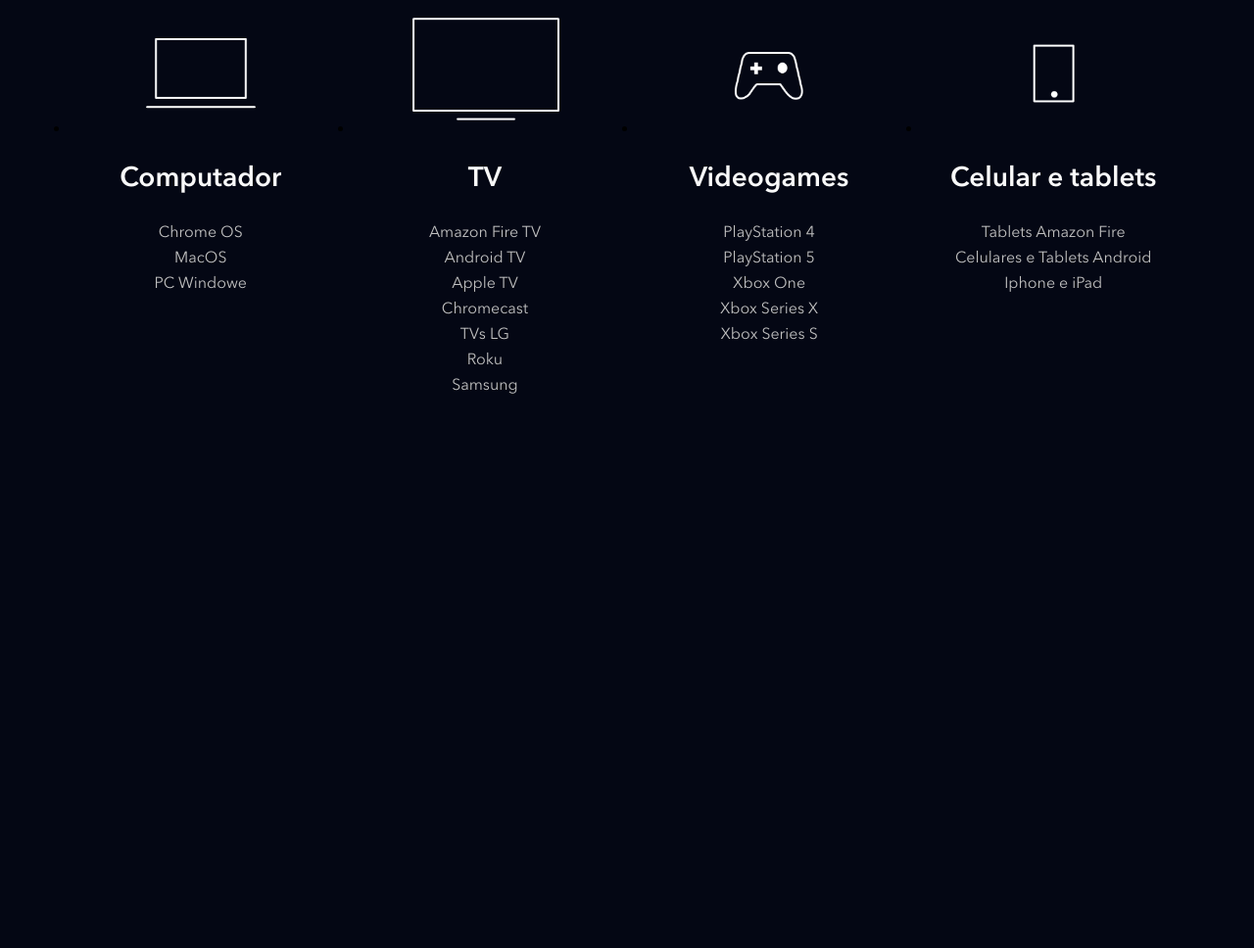
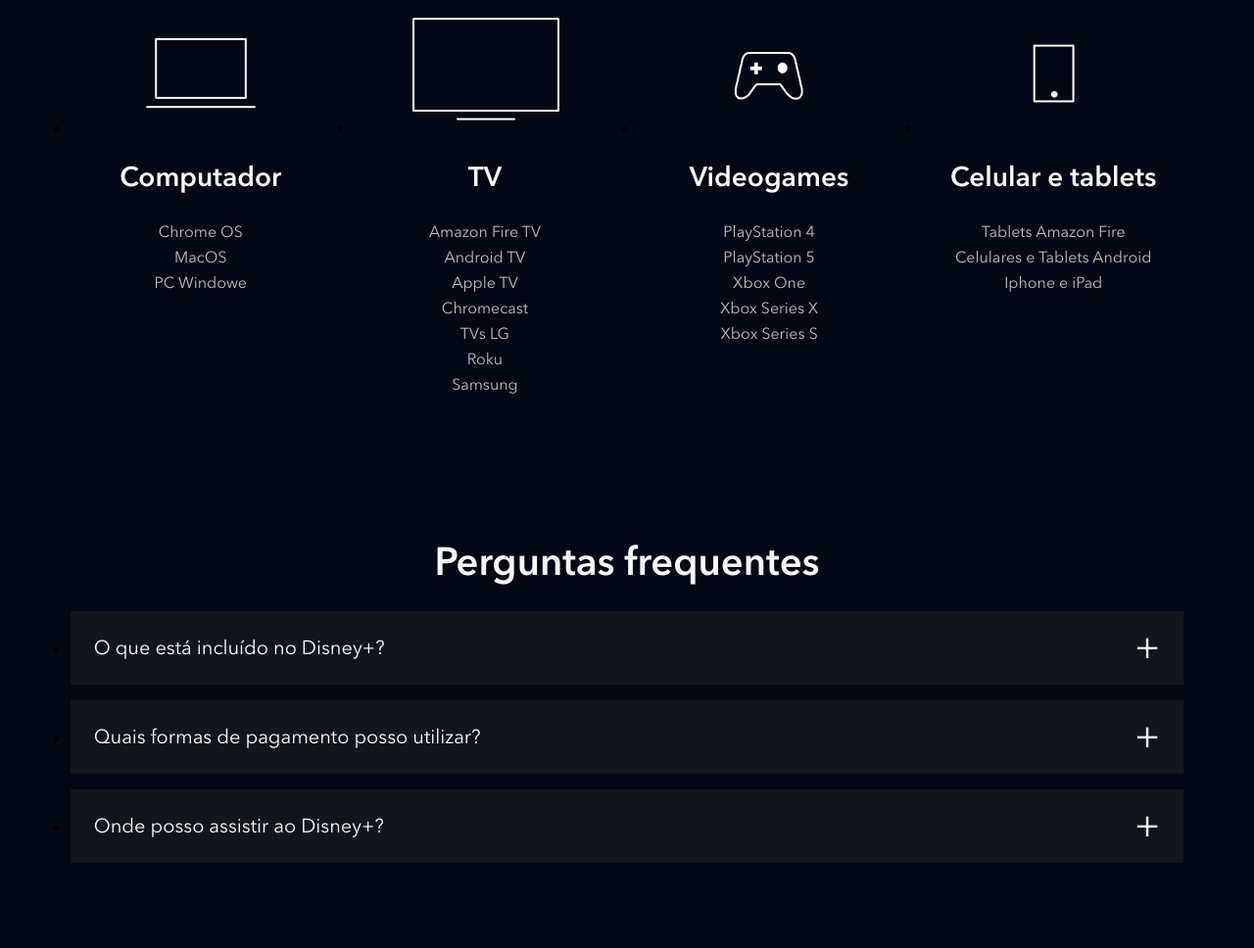
Before and after one commit to DennerSA/clone_disneyplus, a website: page index.html in a window 1280 px wide. Shown: the part 3904-4872 px from the top of the page at 98% size. Before the commit the page ends 4382 px from the top, so only its background shows below. Drawn offline with nearby package versions, Linux system fonts and the light colour scheme; files that its build step writes are made by us from their sources; files whose address does not match are found by name.

Commit message:
criando a pagina FAQ

```diff
--- a/index.html
+++ b/index.html
@@ -239,6 +239,57 @@
 
     </section>
 
+    <section class="faq">
+      <h2 class="title">Perguntas frequentes</h2>
+      <ul class="faq__questions">
+        <li class="faq__questions__item">
+          <div class="faq__questions__item__question" data-faq-question>
+            O que está incluído no Disney+?
+          </div>
+          <div class="faq__questions__item__answer text--big">
+            <h3>Benefícios de assinar o Disney+:</h3>
+            <ul>
+              <li class="maker"> Estreias de filmes, séries originais e
+                clássicos da Disney,
+                Pixar, Marvel, Star Wars, National Geographic e Hulu.</li>
+              <li class="maker">
+                Os torneios mais importantes do mundo e programas da ESPN ao
+                vivo.
+              </li>
+              <li class="maker">
+                Até quatro telas ao mesmo tempo com o Disney+ Premium, e até
+                duas com o Disney+ Padrão.
+              </li>
+              <li class="maker">
+                Downloads, criação de perfis e controle parental para
+                personalizar a experiência por idade, de acordo com o seu plano.
+              </li>
+            </ul>
+          </div>
+        </li>
+        <li class="faq__questions__item">
+          <div class="faq__questions__item__question" data-faq-question>
+            Quais formas de pagamento posso utilizar?
+          </div>
+          <div class="faq__questions__item__answer text--big">
+            Você pode pagar com cartão de crédito, débito ou Mercado Pago, ou
+            por meio de empresas parceiras, como Mercado Livre e provedores
+            locais de TV, telefone e internet.
+          </div>
+        </li>
+        <li class="faq__questions__item">
+          <div class="faq__questions__item__question" data-faq-question>
+            Onde posso assistir ao Disney+?
+          </div>
+          <div class="faq__questions__item__answer text--big">
+            O aplicativo do Disney+ está disponível em dispositivos móveis,
+            navegadores, videogames, decodificadores e smart TVs. Confira a
+            lista completa de dispositivos compatíveis na Central de Ajuda.
+          </div>
+        </li>
+      </ul>
+    </section>
+
     <script src="./src/main.js"></script>
   </body>
 </html>
--- a/src/main.js
+++ b/src/main.js
@@ -1,5 +1,6 @@
 document.addEventListener('DOMContentLoaded', () => {
   const buttons = document.querySelectorAll('[data-tab-button]');
+  const questions = document.querySelectorAll('[data-faq-question]');
 
   for (let i = 0; i < buttons.length; i++) {
     buttons[i].addEventListener('click', function (botao) {
@@ -11,7 +12,17 @@
       botao.target.classList.add('shows__tabs__button--is-active');
     });
   }
+
+  for (let i = 0; i < questions.length; i++) {
+    questions[i].addEventListener('click', abrirOuFecharResposta);
+  }
 });
+
+function abrirOuFecharResposta(elemento) {
+  const classe = 'faq__questions__item--is-open';
+  const elementoPai = elemento.currentTarget.parentNode;
+  elementoPai.classList.toggle(classe);
+}
 
 function removeBotaoAtivo() {
   const buttons = document.querySelectorAll('[data-tab-button]');
--- /dev/null
+++ b/src/styles/_faq.scss
@@ -0,0 +1,65 @@
+.faq {
+  padding: 5.6vw;
+
+  h2 {
+    text-align: center;
+    margin-bottom: 24px;
+  }
+
+  &__questions {
+    &__item {
+      background-color: #13151d;
+      margin-bottom: 16px;
+
+      &__question {
+        color: #fff;
+        font-size: 20px;
+        padding: 24px;
+        display: block;
+        cursor: pointer;
+        position: relative;
+
+        &::after {
+          content: '+';
+          position: absolute;
+          top: 0;
+          right: 24px;
+          height: 100%;
+          display: flex;
+          align-items: center;
+          font-size: 40px;
+        }
+      }
+
+      &__answer {
+        height: 0;
+        overflow: hidden;
+        padding: 0 24px;
+        transition: height, .5s ease;
+
+      }
+
+      &--is-open {
+        .faq__questions__item__question::after {
+          content: '-';
+        }
+
+        .faq__questions__item__answer {
+          height: auto;
+          padding-bottom: 24px;
+          transition: height, .5s ease;
+        }
+      }
+    }
+  }
+}
+
+.maker {
+  unicode-bidi: isolate;
+  font-variant-numeric: tabular-nums;
+  text-transform: none;
+  text-indent: 0px !important;
+  text-align: start !important;
+  text-align-last: auto !important;
+
+}
--- a/src/styles/main.scss
+++ b/src/styles/main.scss
@@ -3,6 +3,7 @@
 @use 'shows';
 @use 'plans';
 @use 'available-devices';
+@use 'faq';
 
 @font-face {
   font-family: Avenir;
```
